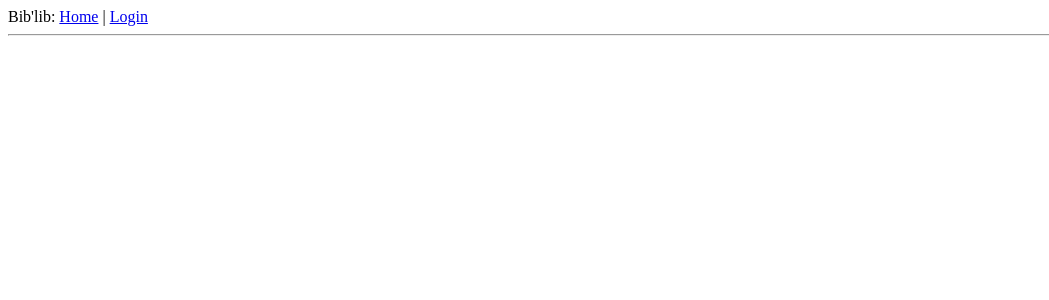
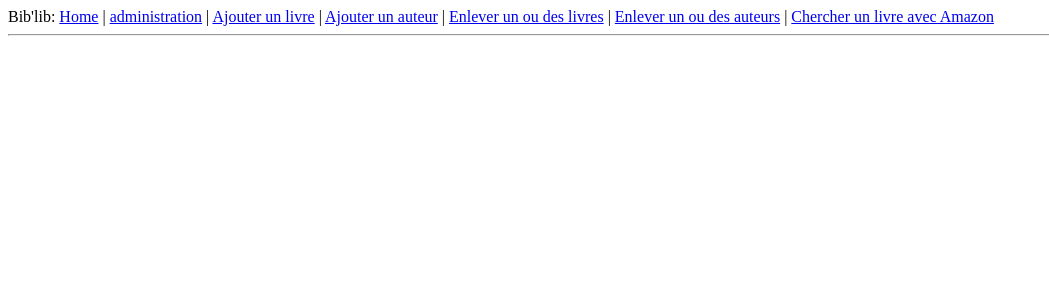
Before and after one commit to 22decembre/biblib, a Flask app: template app/templates/admin.html in a window 1280 px wide. Shown: the top 300 px of the page, without its empty margins (0-1049 px from the left). Run offline with Flask 2, Linux system fonts and the light colour scheme; the template is opened without the code that fills it, so the values that code supplies are empty.

Commit message:
éffacer les contextes d'authentifications complexes
On passe à un truc simple avec flask-basicauth

```diff
--- a/app/templates/admin.html
+++ b/app/templates/admin.html
@@ -6,18 +6,13 @@
     <link href="/static/admin.css" rel="stylesheet" type="text/css" />
   </head>
   <body>
-    <nav>Bib'lib: <a href="/index">Home</a>
-
-    {% if g.user.is_authenticated() %}| <a href="/admin">administration</a> |
-					<a href="/edit_book/new">Ajouter un livre</a> |
-					<a href="/edit_author/new">Ajouter un auteur</a> |
-					<a href="/delete_books">Enlever un ou des livres</a> |
-					<a href="/delete_authors">Enlever un ou des auteurs</a> |
-					<a href="/search_amazon_book">Chercher un livre avec Amazon</a> |
-					<a href="/logout">Logout</a>
-	{% else %} | <a href="/login">Login</a> {% endif %}
-
-
+    <nav>Bib'lib: <a href="/index">Home</a> |
+    <a href="/admin">administration</a> |
+	<a href="/edit_book/new">Ajouter un livre</a> |
+	<a href="/edit_author/new">Ajouter un auteur</a> |
+	<a href="/delete_books">Enlever un ou des livres</a> |
+	<a href="/delete_authors">Enlever un ou des auteurs</a> |
+	<a href="/search_amazon_book">Chercher un livre avec Amazon</a>
     </nav>
     <hr>
     {% block content %}{% endblock %}
```
